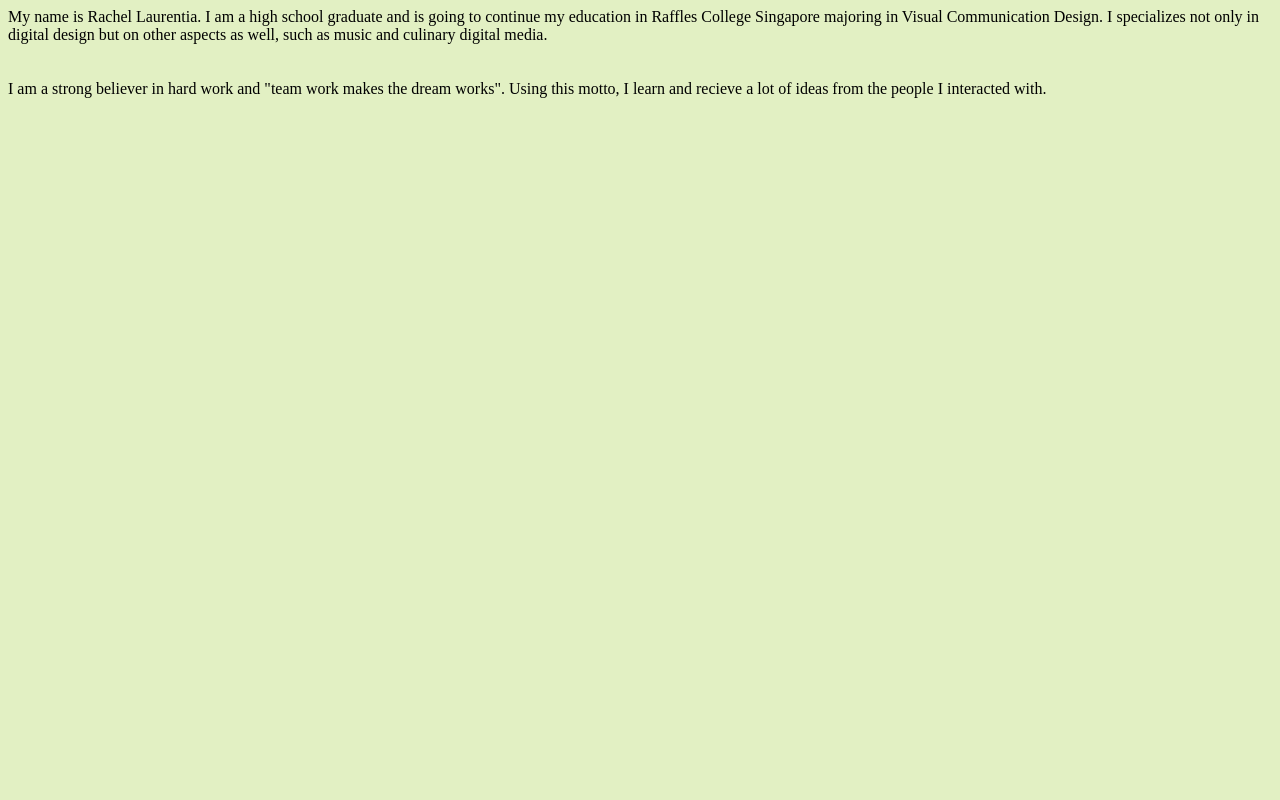
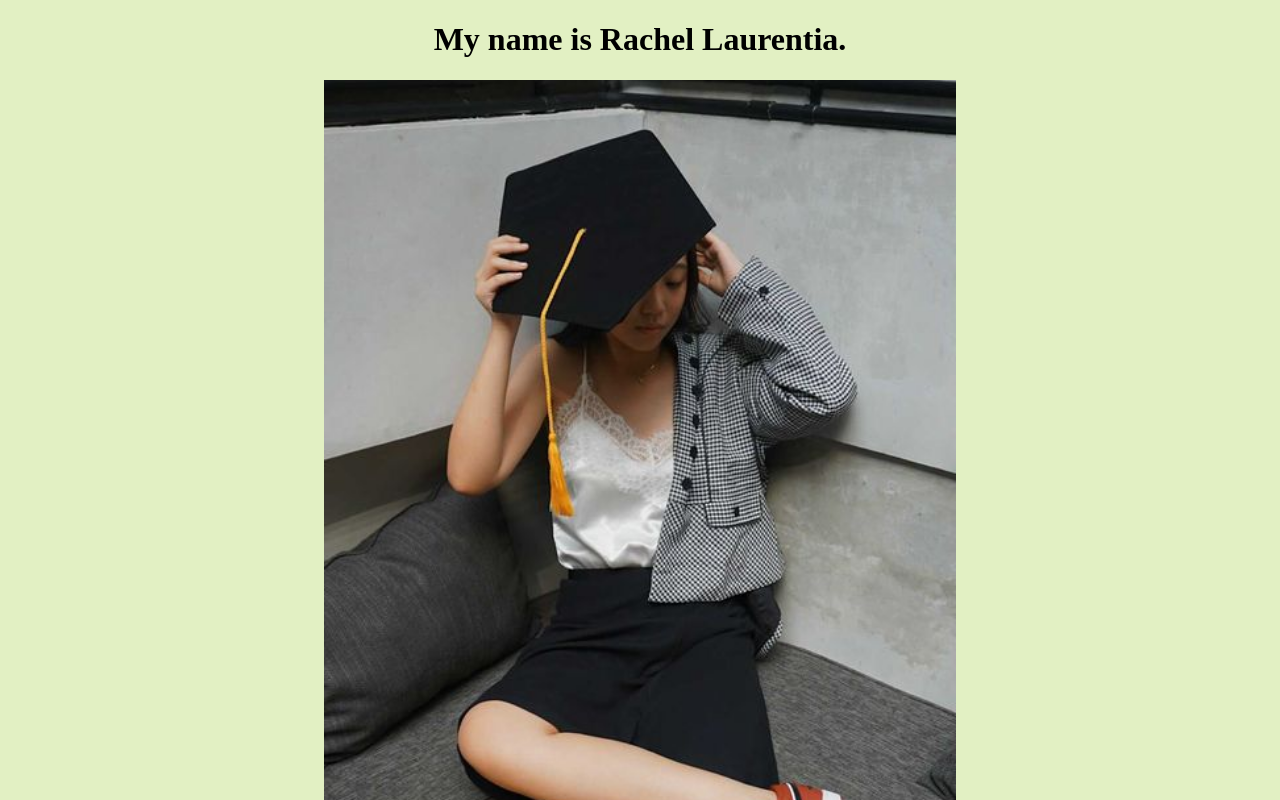
Before and after one commit to rachellaurent/rachellaurent.github.io, a plain HTML site: page biography.html in a window 1280 px wide. Shown: the top 800 px of the page. Drawn offline with Linux system fonts and the light colour scheme.

Commit message:
finish bio

```diff
--- a/biography.html
+++ b/biography.html
@@ -5,22 +5,31 @@
     <meta http-equiv="X-UA-Compatible" content="IE=edge">
     <meta name="viewport" content="width=device-width, initial-scale=1.0">
     <title>Document</title>
+
 </head>
 <style>
-
-
+.center {
+  display: block;
+  margin-left: auto;
+  margin-right: auto;
+  width: 50%;
+  height:50%;
+}
     .newbackground{
                 background-color: #e2f0c3;
             }
 </style>
 <body class="newbackground">
-My name is Rachel Laurentia. I am a high school graduate and is going to continue my education in Raffles College Singapore
- majoring in Visual Communication Design. I specializes not only in digital design but on other aspects as well, such as music and culinary digital media.
-<br>
-<br>
-<br>
+    <h1 style="text-align: center;">My name is Rachel Laurentia.</h1>
+    <img src="img/193639418_329662265404773_831783255713934275_n.jpg" class="center">
+<p style="text-align: center; font-size: x-large;"> I am a high school graduate and is going to continue my education in Raffles College Singapore
+    majoring in Visual Communication Design. I specializes not only in digital design but on other aspects as well, such as music and culinary digital media.
+   <br>
+   <br>
+   <br>
 
-I am a strong believer in hard work and "team work makes the dream works". Using this motto, I learn and recieve a lot of ideas from the people I interacted with.
-
+   I am a strong believer in hard work and "team work makes the dream works". Using this motto, I learn and recieve a lot of ideas from the people I interacted with.
+   I hope to be able to improve my skills and help others in their business.
+</p>
 </body>
 </html>
```
Also changed, not shown: img/193639418_329662265404773_831783255713934275_n.jpg (added).
